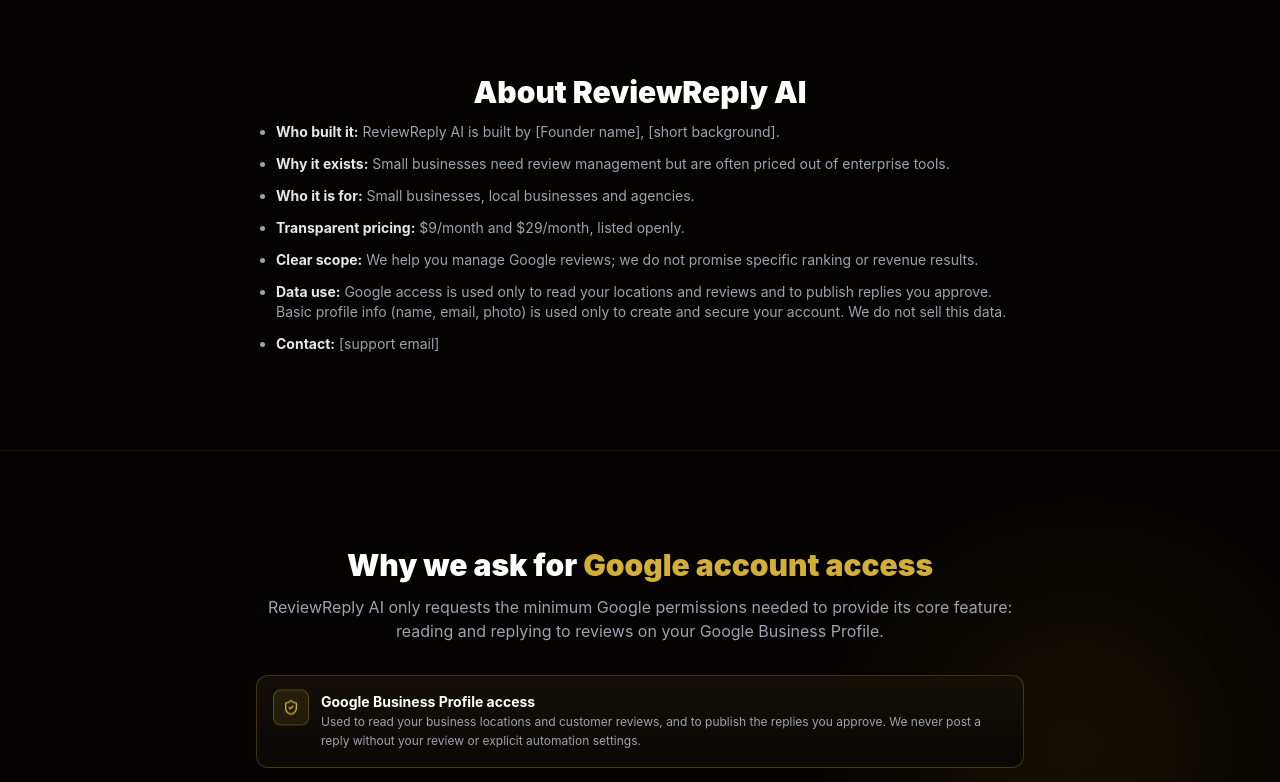
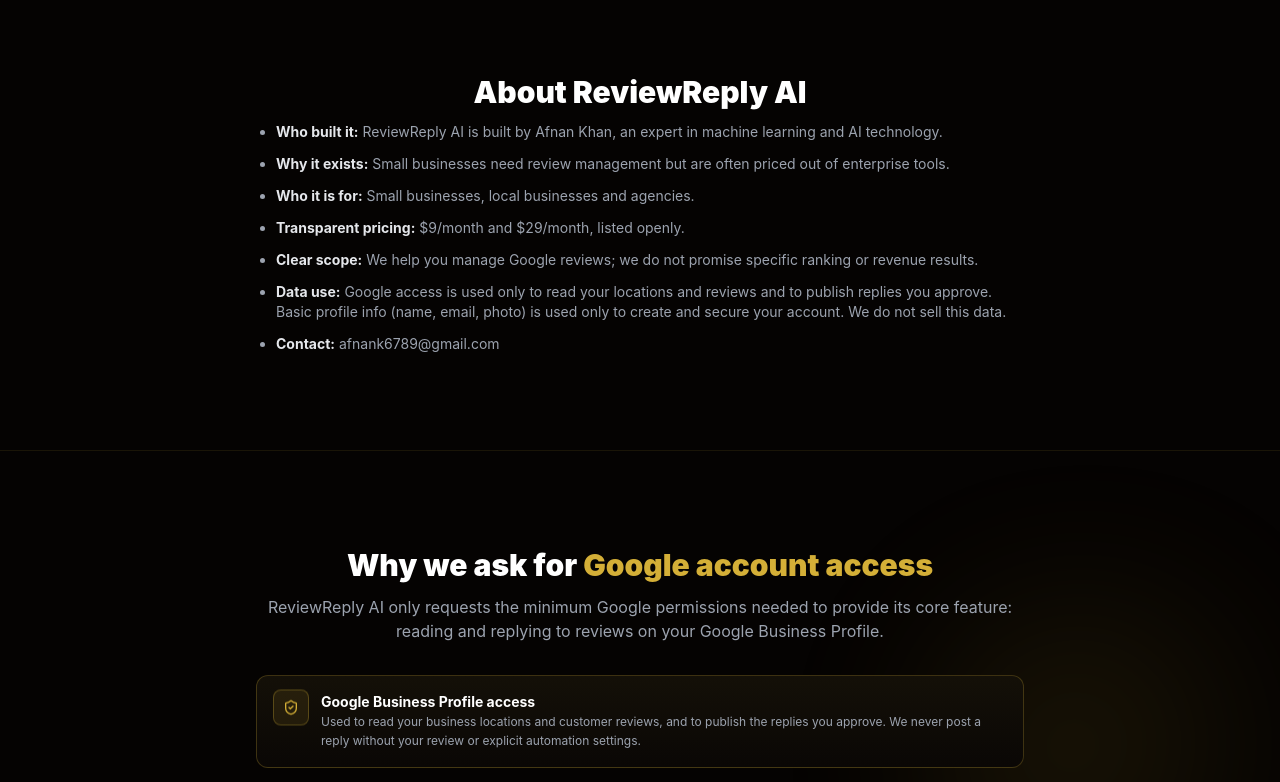
Before and after one commit to afnankhan123456/reviewreply-ai, a Next.js app: page / in a window 1280 px wide. Shown: the part 8620-9402 px from the top of the page. Built offline with nearby package versions, Linux system fonts and the light colour scheme.

Commit message:
Update LoginUI.tsx

```diff
--- a/components/LoginUI.tsx
+++ b/components/LoginUI.tsx
@@ -153,7 +153,7 @@
   ["Why is ReviewReply AI cheaper than other tools?", "It is focused on Google review management for small businesses, without enterprise overhead."],
   ["Is there a difference between Basic and Standard?", "Basic starts at $9/month; Standard is $29/month and includes AI features. See the pricing page for details."],
   ["How do I get started?", `Go to ${SITE} and click "Continue with Google".`],
-  ["Who built ReviewReply AI?", "ReviewReply AI is built by [Founder name] to give small businesses an affordable way to manage Google reviews."],
+  ["Who built ReviewReply AI?", "ReviewReply AI is built by Afnan Khan, an expert in machine learning and AI technology, to give small businesses an affordable way to manage Google reviews."],
 ];
 
 const jsonLd = [
@@ -751,13 +751,13 @@
         <div className="max-w-3xl mx-auto">
           <h2 className={h2}>About {APP_NAME}</h2>
           <ul className="space-y-3 text-gray-400 text-sm list-disc pl-5">
-            <li><strong className="text-gray-200">Who built it:</strong> {APP_NAME} is built by [Founder name], [short background].</li>
+            <li><strong className="text-gray-200">Who built it:</strong> {APP_NAME} is built by Afnan Khan, an expert in machine learning and AI technology.</li>
             <li><strong className="text-gray-200">Why it exists:</strong> Small businesses need review management but are often priced out of enterprise tools.</li>
             <li><strong className="text-gray-200">Who it is for:</strong> Small businesses, local businesses and agencies.</li>
             <li><strong className="text-gray-200">Transparent pricing:</strong> $9/month and $29/month, listed openly.</li>
             <li><strong className="text-gray-200">Clear scope:</strong> We help you manage Google reviews; we do not promise specific ranking or revenue results.</li>
             <li><strong className="text-gray-200">Data use:</strong> Google access is used only to read your locations and reviews and to publish replies you approve. Basic profile info (name, email, photo) is used only to create and secure your account. We do not sell this data.</li>
-            <li><strong className="text-gray-200">Contact:</strong> [support email]</li>
+            <li><strong className="text-gray-200">Contact:</strong> afnank6789@gmail.com</li>
           </ul>
         </div>
       </section>
@@ -782,12 +782,12 @@
       </section>
 
       <footer className="px-6 md:px-20 py-8 border-t border-white/10 text-center text-xs text-gray-500">
-        <nav className="flex flex-wrap justify-center gap-4 mb-3">
-          {["home", "features", "pricing", "basic", "standard", "blog", "faq"].map((p) => (
-            <span key={p} className="capitalize">{p}</span>
-          ))}
+        <nav className="flex flex-wrap justify-center gap-4">
+          <a href="https://www.reviewreply-ai.in/legal/privacy-policy" className="hover:text-[#d4af37]">Privacy Policy</a>
+          <a href="https://www.reviewreply-ai.in/legal/terms" className="hover:text-[#d4af37]">Terms of Service</a>
+          <a href="mailto:afnank6789@gmail.com" className="hover:text-[#d4af37]">Contact Support</a>
+          <a href="https://www.linkedin.com/in/afnan-khan-byte" target="_blank" rel="noopener noreferrer" className="hover:text-[#d4af37]">LinkedIn</a>
         </nav>
-        <p>Competitor pricing is based on publicly available information and may change.</p>
       </footer>
     </main>
   );
```
